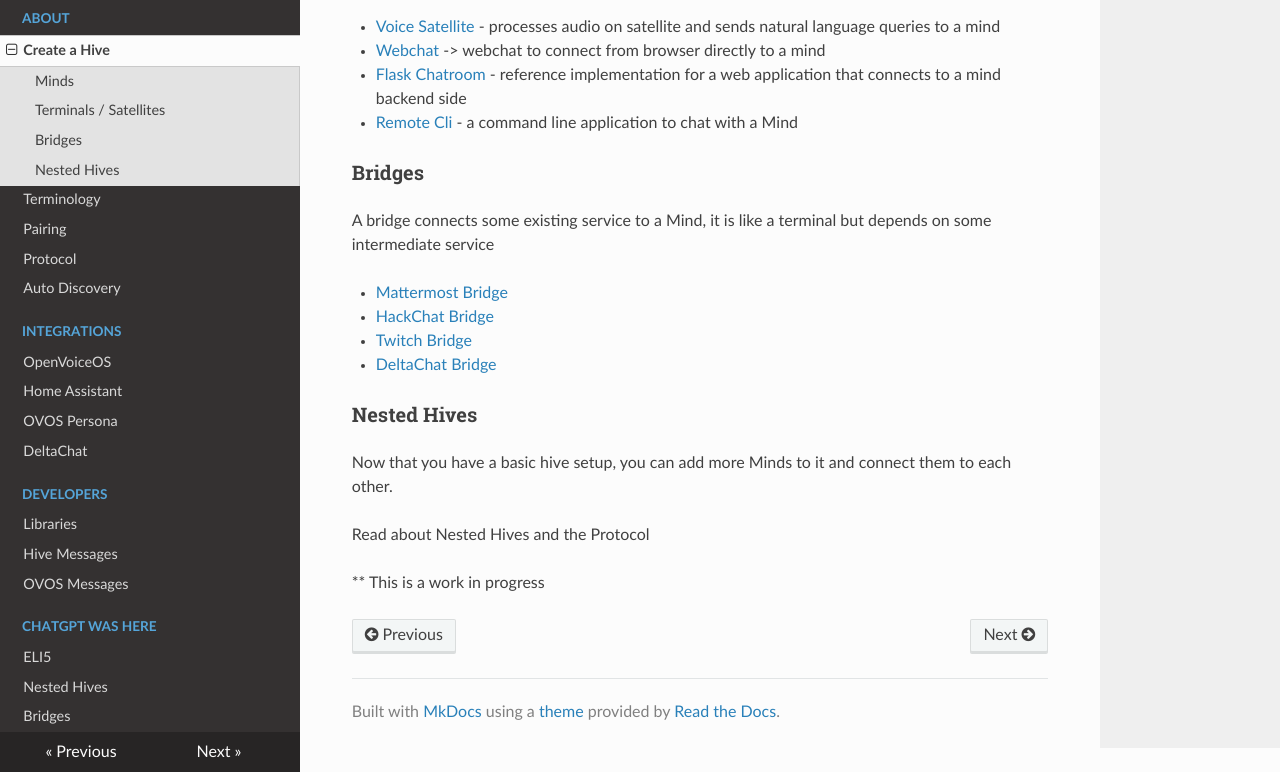
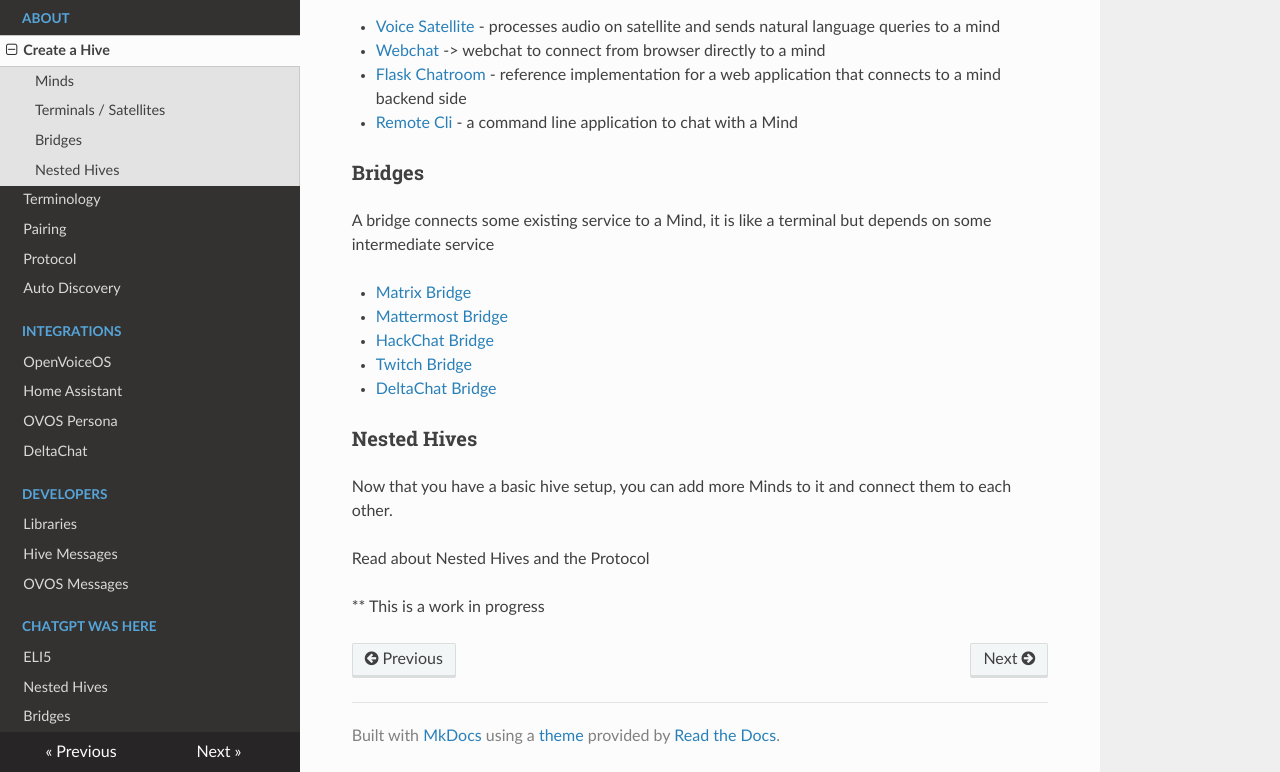
Before and after one commit to JarbasHiveMind/HiveMind-community-docs, an MkDocs documentation site: the page built from docs/nodes.md, in a window 1280 px wide and 900 px high, scrolled down 796 px, cut to the strip 128-900 px from the top of the window. Built offline with MkDocs 1.6.1, drawn with Linux system fonts in a browser that asks for light colours; nearby versions of some CDN libraries.

Commit message:
deltachat

```diff
--- a/docs/nodes.md
+++ b/docs/nodes.md
@@ -29,6 +29,7 @@ A terminal is something that allows you to interact with your hive, it connects
 
 A bridge connects some existing service to a Mind, it is like a terminal but depends on some intermediate service
 
+- [Matrix Bridge](https://github.com/JarbasHiveMind/HiveMind-matrix-bridge)
 - [Mattermost Bridge](https://github.com/OpenJarbas/HiveMind_mattermost_bridge)
 - [HackChat Bridge](https://github.com/OpenJarbas/HiveMind-HackChatBridge)
 - [Twitch Bridge](https://github.com/OpenJarbas/HiveMind-twitch-bridge)
```
